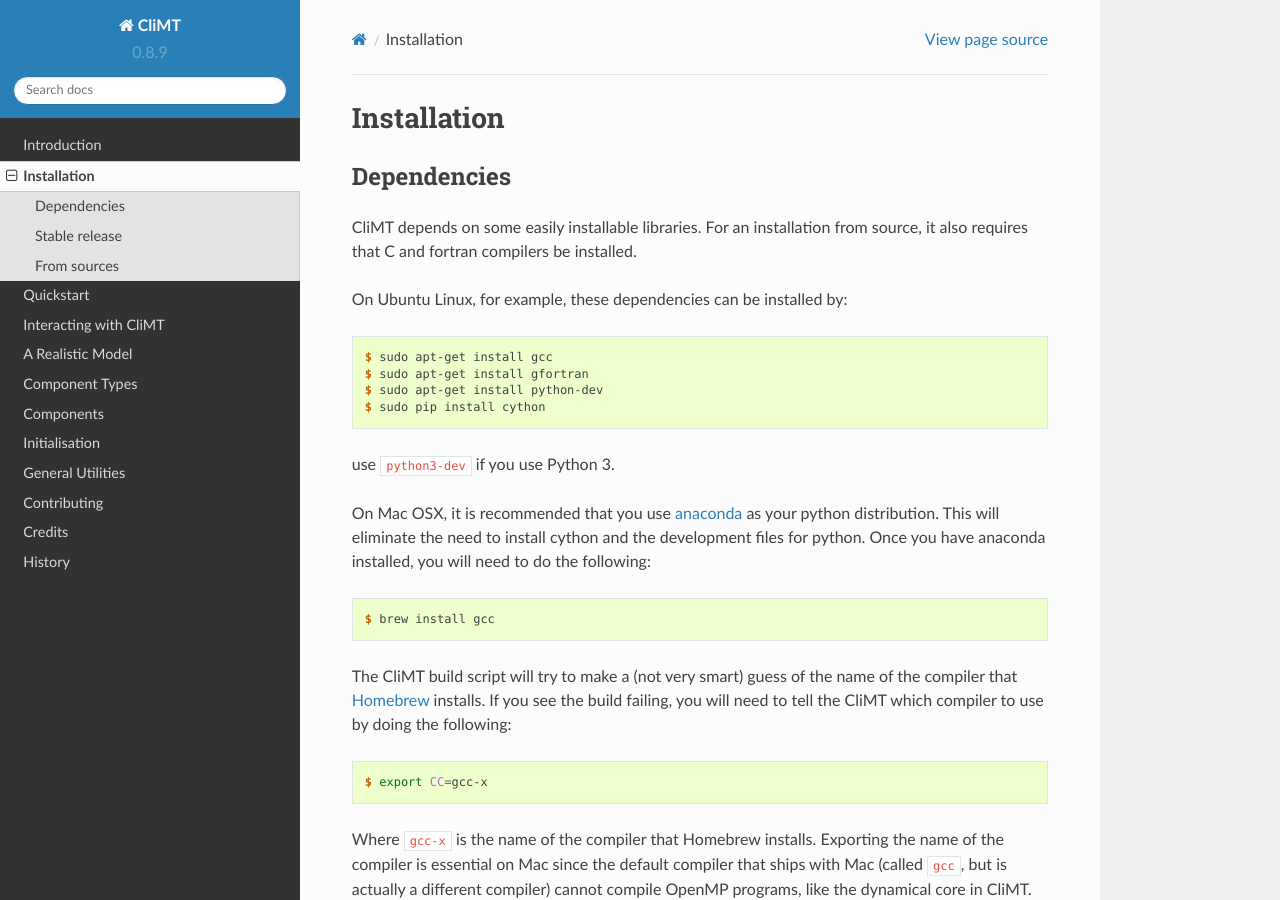
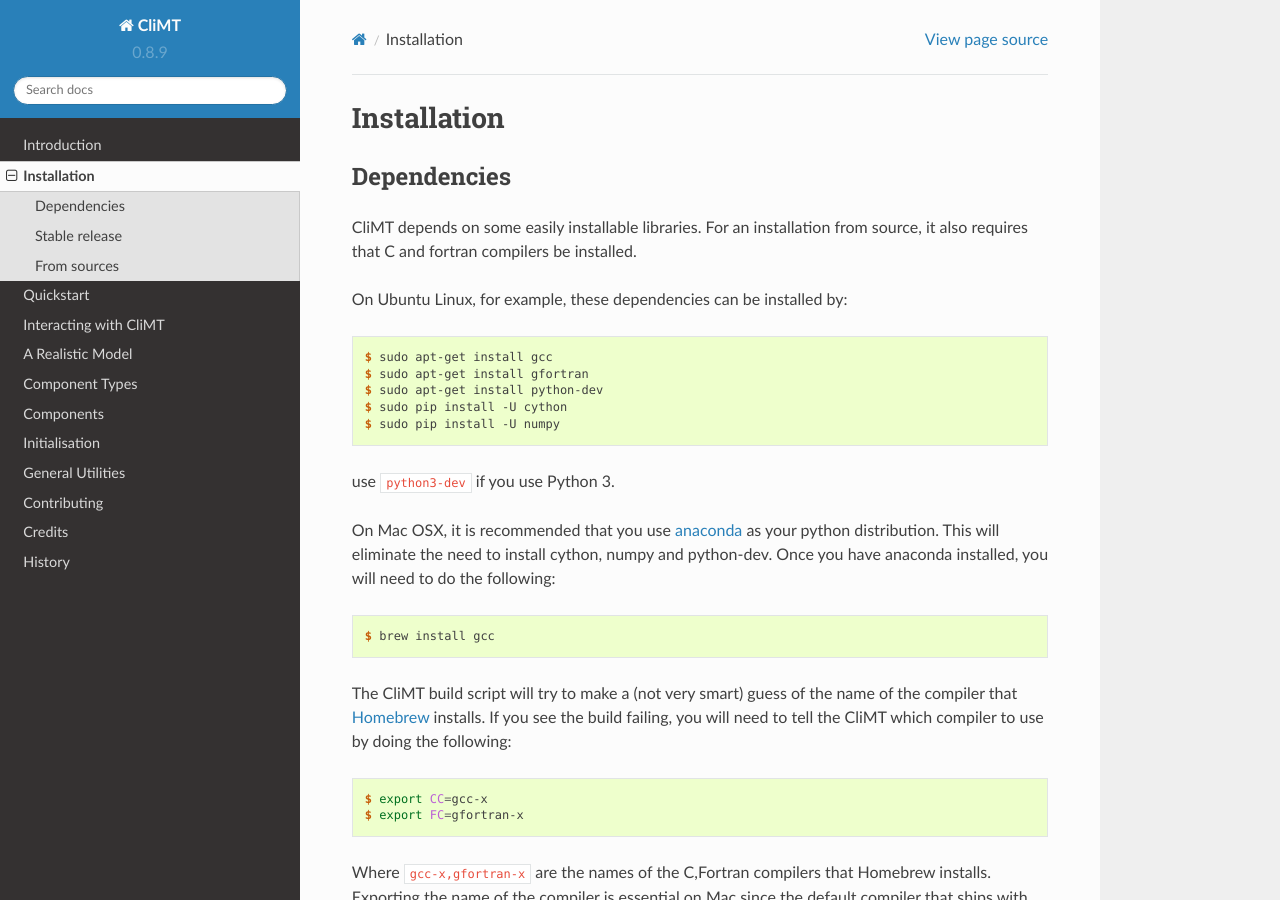
Before and after one commit to CliMT/climt, a Sphinx documentation site: the page built from docs/installation.rst, in a window 1280 px wide and 900 px high. Built offline with Sphinx 7.4.7 and the Read the Docs theme 2.0.0, drawn with Linux system fonts in a browser that asks for light colours; some of the changed text lies outside the part shown.

Commit message:
setting up to deploy, added numpy install to installation docs

```diff
--- a/docs/installation.rst
+++ b/docs/installation.rst
@@ -19,12 +19,13 @@
     $ sudo apt-get install gcc
     $ sudo apt-get install gfortran
     $ sudo apt-get install python-dev
-    $ sudo pip install cython
+    $ sudo pip install -U cython
+    $ sudo pip install -U numpy
 
 use :code:`python3-dev` if you use Python 3.
 
 On Mac OSX, it is recommended that you use `anaconda`_ as your python distribution.
-This will eliminate the need to install cython and the development files for python.
+This will eliminate the need to install cython, numpy and python-dev.
 Once you have anaconda installed, you will need to do the following:
 
 .. code-block:: console
@@ -38,8 +39,9 @@
 .. code-block:: console
 
     $ export CC=gcc-x
+    $ export FC=gfortran-x
 
-Where :code:`gcc-x` is the name of the compiler that Homebrew installs.
+Where :code:`gcc-x,gfortran-x` are the names of the C,Fortran compilers that Homebrew installs.
 Exporting the name of the compiler is essential on Mac since the
 default compiler that ships with Mac (called :code:`gcc`, but is actually a
 different compiler) cannot
```
Also changed, not shown: .travis.yml.
